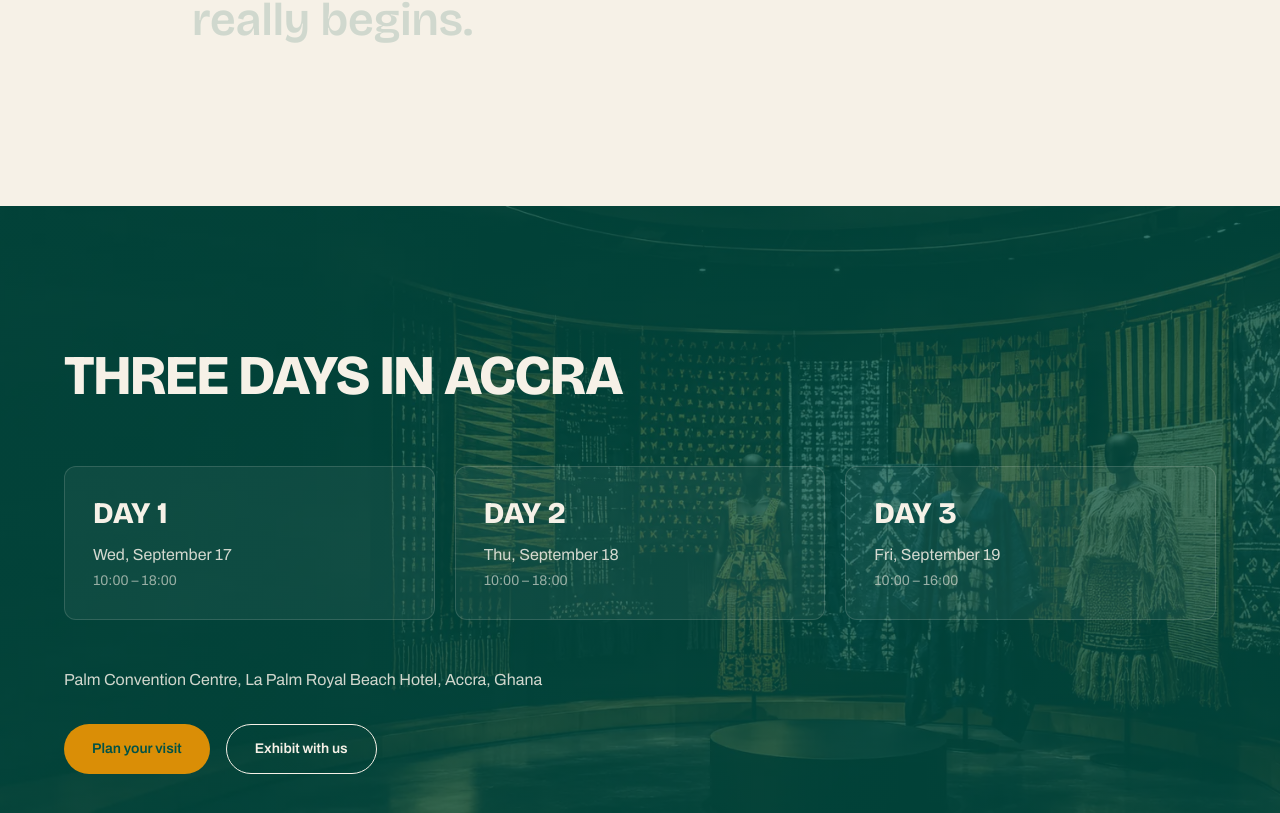
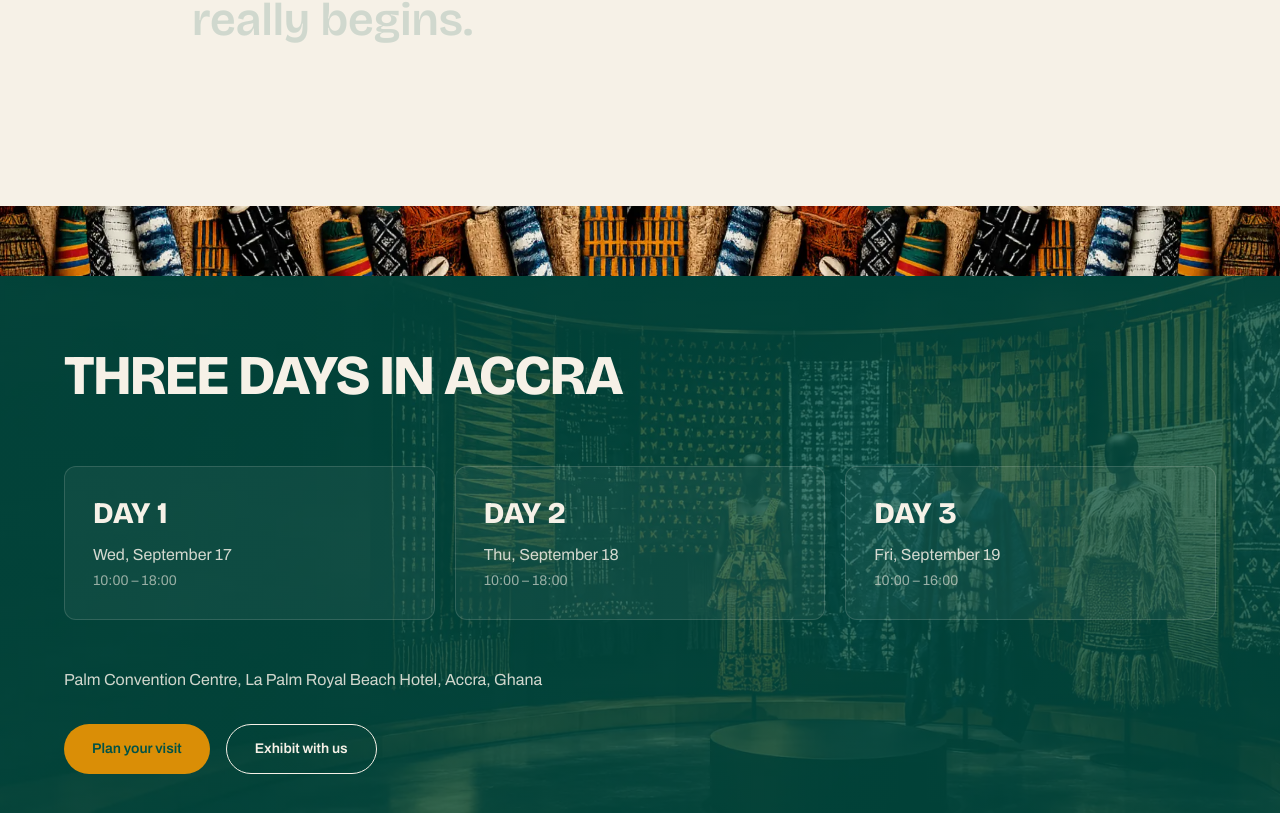
Before and after one commit to cimonstech/altfff, a Next.js app: page / in a window 1280 px wide. Shown: the part 2007-2820 px from the top of the page. Built offline with nearby package versions, Linux system fonts and the light colour scheme.

Commit message:
homepage update

```diff
--- a/src/components/EventDetails.tsx
+++ b/src/components/EventDetails.tsx
@@ -1,5 +1,6 @@
 "use client";
 
+import Image from "next/image";
 import Link from "next/link";
 import { useRef } from "react";
 import { gsap, useGSAP } from "@/lib/gsap";
@@ -41,14 +42,42 @@ export default function EventDetails() {
       ref={container}
       id="visit"
       aria-label="Event details"
-      className="relative overflow-hidden bg-ink px-6 py-24 text-paper md:px-16 md:py-32"
+      className="relative overflow-x-hidden bg-ink px-6 py-24 text-paper md:px-16 md:py-32"
       style={{
         backgroundImage: "linear-gradient(0deg, rgba(1, 83, 71, 0.78), rgba(1, 83, 71, 0.78)), url('/materials/exhibition-bg.webp')",
         backgroundSize: "cover",
         backgroundPosition: "center",
       }}
     >
-      <div className="mx-auto max-w-6xl">
+      {/* Fabric strip, straddling the seam where the section above
+          transitions into this one: top-0 places its top edge at the
+          section's own top edge (the seam), then -translate-y-1/2 shifts
+          it up by half its own height so that edge becomes its vertical
+          CENTER instead - half the strip bleeds up into whatever precedes
+          this section, half hangs down into this one. Requires the
+          section itself to only clip horizontally (overflow-x-hidden,
+          not overflow-hidden) so this element isn't clipped at the
+          section's top edge before it can bleed upward. Single next/image
+          `fill` layer (no CSS background-repeat involved), clipped to a
+          clean crop by this div's own overflow-hidden. Inserted as the
+          section's first child so it paints above the section's own CSS
+          background but below the heading/day-cards content that follows
+          in DOM order; pointer events are disabled so it can never
+          intercept clicks/taps meant for the content beneath it. */}
+      <div
+        aria-hidden="true"
+        className="pointer-events-none absolute inset-x-0 top-0 z-0 h-[100px] -translate-y-1/2 overflow-hidden md:h-[140px]"
+      >
+        <Image
+          src="/materials/fabrics2.webp"
+          alt=""
+          fill
+          sizes="100vw"
+          className="object-cover object-top"
+        />
+      </div>
+
+      <div className="relative mx-auto max-w-6xl">
         <h2 className="mb-12 font-display text-[clamp(2rem,5vw,3.5rem)] font-extrabold uppercase tracking-tight">
           Three Days in Accra
         </h2>
```
Also changed, not shown: public/materials/fabrics2.webp (added).
